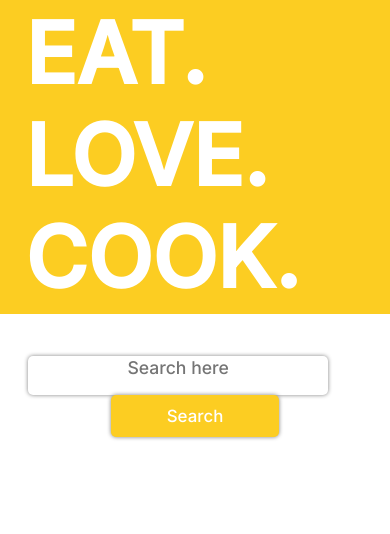
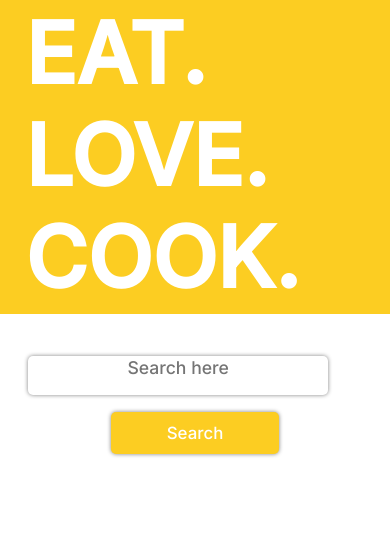
Before and after one commit to praduman03/Appetizer, a plain HTML site: page index.html in a window 390 px wide. Shown: the part 150-684 px from the top of the page. Drawn offline with Linux system fonts and the light colour scheme; no server answers.

Commit message:
made some changes in media query

```diff
--- a/style.css
+++ b/style.css
@@ -15,6 +15,7 @@ body{
 img{
     width: 70%;
     margin: 10px;
+
 }
 h3{
     padding-bottom: 5px;
@@ -45,9 +46,6 @@ h3{
     flex-wrap: wrap;
     justify-content: center;
 }
-/* .search-button-Div #searchBox{
-    margin-right: 4vh;
-} */
 .ingredeints{
     width: 40vh;
     height: fit-content;
@@ -135,6 +133,7 @@ footer{
     font-size: 2vh;
     background-color: #FCCD22;
     cursor: pointer;
+
 }
 #searchBox{
     text-align: center;
@@ -186,4 +185,7 @@ footer{
     padding-top: 0;
     margin: 3vh;
 }
+.button{
+    margin-top: 2vh;
 }
+}
```
